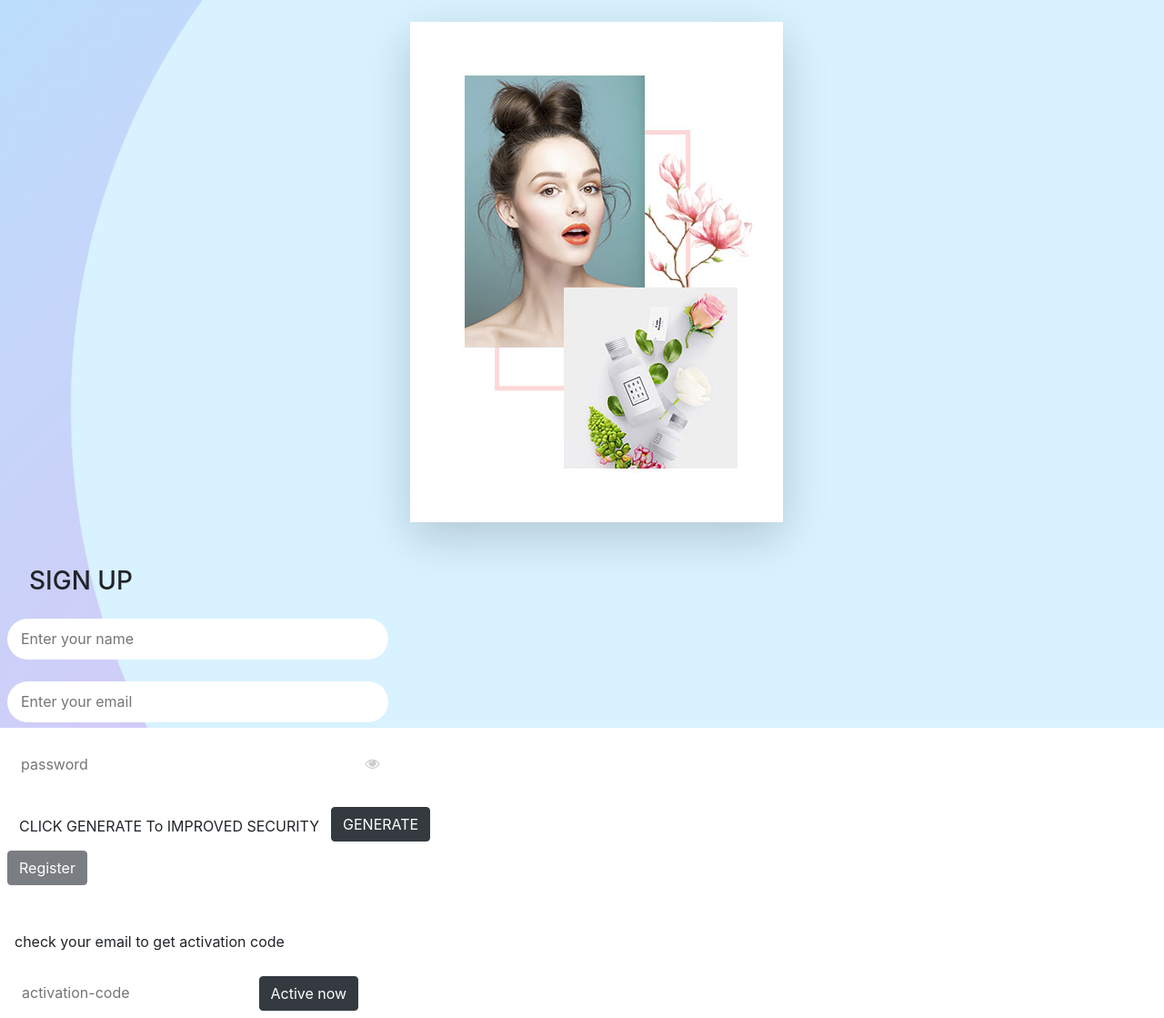
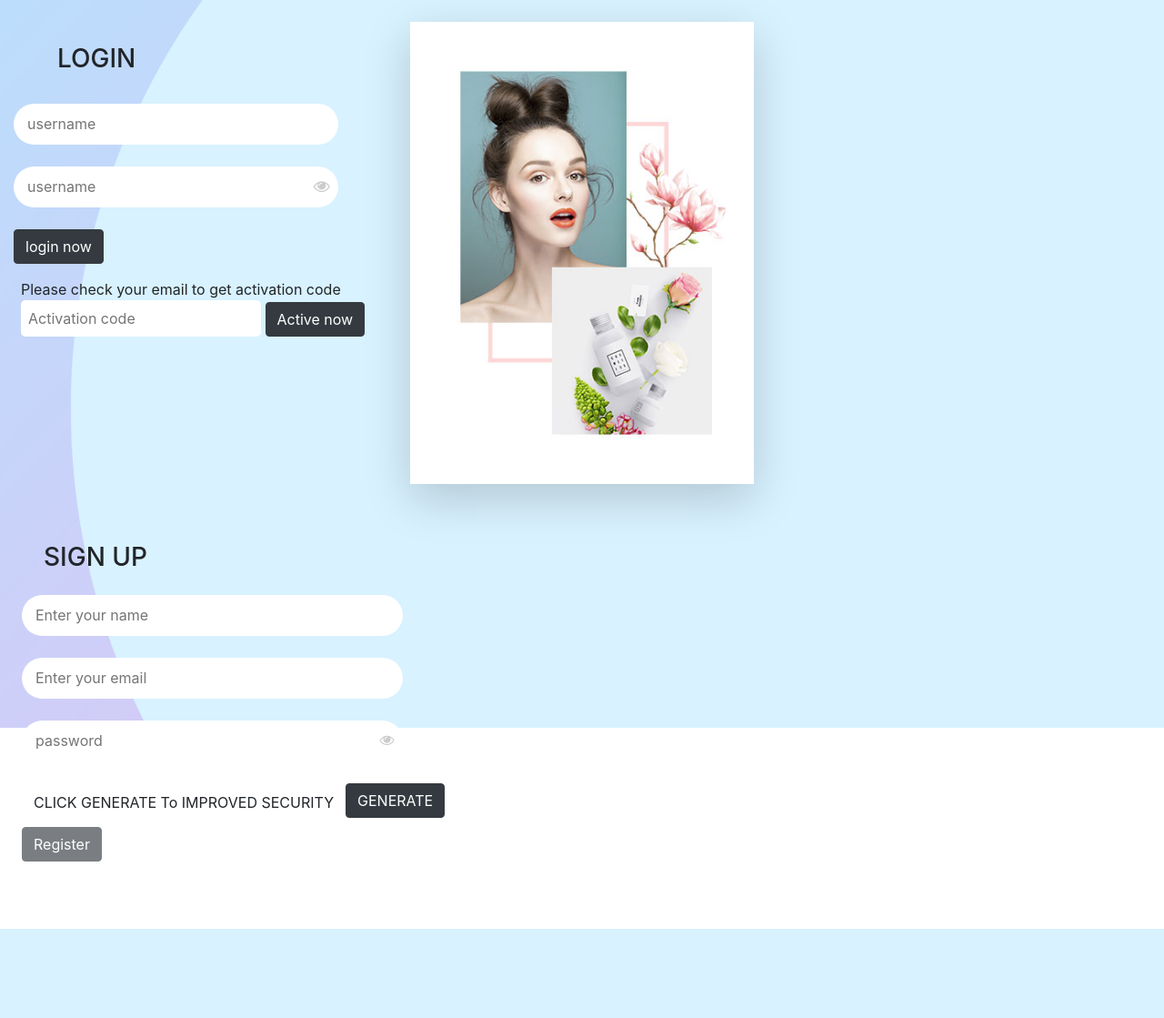
Before and after one commit to koushikroy-440/pic-uploader-, a PHP site: page / in a window 1280 px wide. Shown: the whole page at 91% size. After the commit the page ends 1021 px from the top, so only its background shows below. Run offline with PHP 8.4, Linux system fonts and the light colour scheme; some libraries are stand-ins or nearby versions; some web fonts are replaced.

Commit message:
add some pages

```diff
--- a/index.php
+++ b/index.php
@@ -26,18 +26,49 @@
     <script src="js/ajax_user_check.js"></script>
     <script src="js/ajax_user_signup.js"></script>
     <script src="js/ajax_activate.js"></script>
+    <script src="js/ajax_login.js"></script>
 
   </head>
   <body>
       <div class="container-fluid" id="web-page" style="background-image: url('img/background.png');">
             <div class="row">
-              <div class="col-md-4"></div>
+
+            <!-- ==================log-in column======================= -->
+              <div class="col-md-4 py-4">
+                      <h3 class="ml-4 p-4">LOGIN</h3>
+                      <form autocomplete="off" id="login_form">
+                      <div class="email-box">
+                        <input type="email" name="email" id="login-email" placeholder="username" required="required">
+                        </div>
+                        <br>
+                        <div class="password-box">
+                        <input type="password" id="login-password" placeholder="username" required="required">
+                          <i class="fa fa-eye login-show-icon" style="font-size:18px;"></i>
+                        </div>
+                        <br>
+                        <button class=" btn btn-dark login-submit-btn" type="submit">login now</button>
+                        <br>
+
+                        <div class="login-notice p-2" >
+
+                        </div>
+                      </form>
+                      <!--========= login activator box ===========-->
+                      <div class="px-2 login-activator">
+                        <span>Please check your email to get activation code</span>
+                        <br>
+                        <input type="text" placeholder="Activation code" class="py-2 p-2" id="login-code">
+                        <button class="btn btn-dark login-active-btn">Active now</button>
+                      </div>
+              </div>
+              <!--=============== image column =============== -->
               <div class="col-md-4 p-4">
-                <img src="img/main_pic.jpg" alt="main_pic" class="shadow-lg">
+                <img src="img/main_pic.jpg" alt="main_pic" class="shadow-lg w-100">
               </div>
-              <div class="col-md4 p-2">
+              <!-- ============================sign-up column==================== -->
+              <div class="col-md4 px-4 p-4">
               <h3 class="ml-2 p-3" class="heading">SIGN UP</h3>
-              <form autocomplete="off">
+              <form autocomplete="off" id="signup-form">
                 <input type="text" name="fullname" id="fullname" placeholder="Enter your name" required="required">
                   <br><br>
 
@@ -52,9 +83,6 @@
                 <input type="text" id="password" name="password" placeholder="password" required="required">
                 <i class="fa fa-eye show-icon"></i>
                 </div>
-
-
-
                 <br>
 
                 <button class="btn float-left py-2">CLICK GENERATE To IMPROVED SECURITY </button>
@@ -68,7 +96,8 @@
               </form>
               <br>
               <br>
-              <div class="px-2 activator ">
+              <!--================= activation code===================== -->
+              <div class="px-2 activator d-none">
               <span>check your email to get activation code</span>
               <br><br>
               <input type="text" name="code" id="code" class="py-2 p-2" placeholder="activation-code">
--- /dev/null
+++ b/js/ajax_login.js
@@ -0,0 +1,22 @@
+$(document).ready(function () {
+    $(".login-submit-btn").click(function (e) {
+        e.preventDefault();
+        var username = btoa($("#login-email").val());
+        var password = btoa($("#login-password").val());
+        $.ajax({
+            type: "POST",
+            url: "php/login.php",
+            data: {
+                username: username,
+                password: password
+            },
+            beforeSend: function () {
+                $(".login-submit-btn").html("processing");
+                $(".login-submit-btn").attr("disabled", "disabled");
+            },
+            success: function (response) {
+                alert(response);
+            }
+        });
+    });
+});
```
Also changed, not shown: php/login.php (added, +32 -0 lines).
